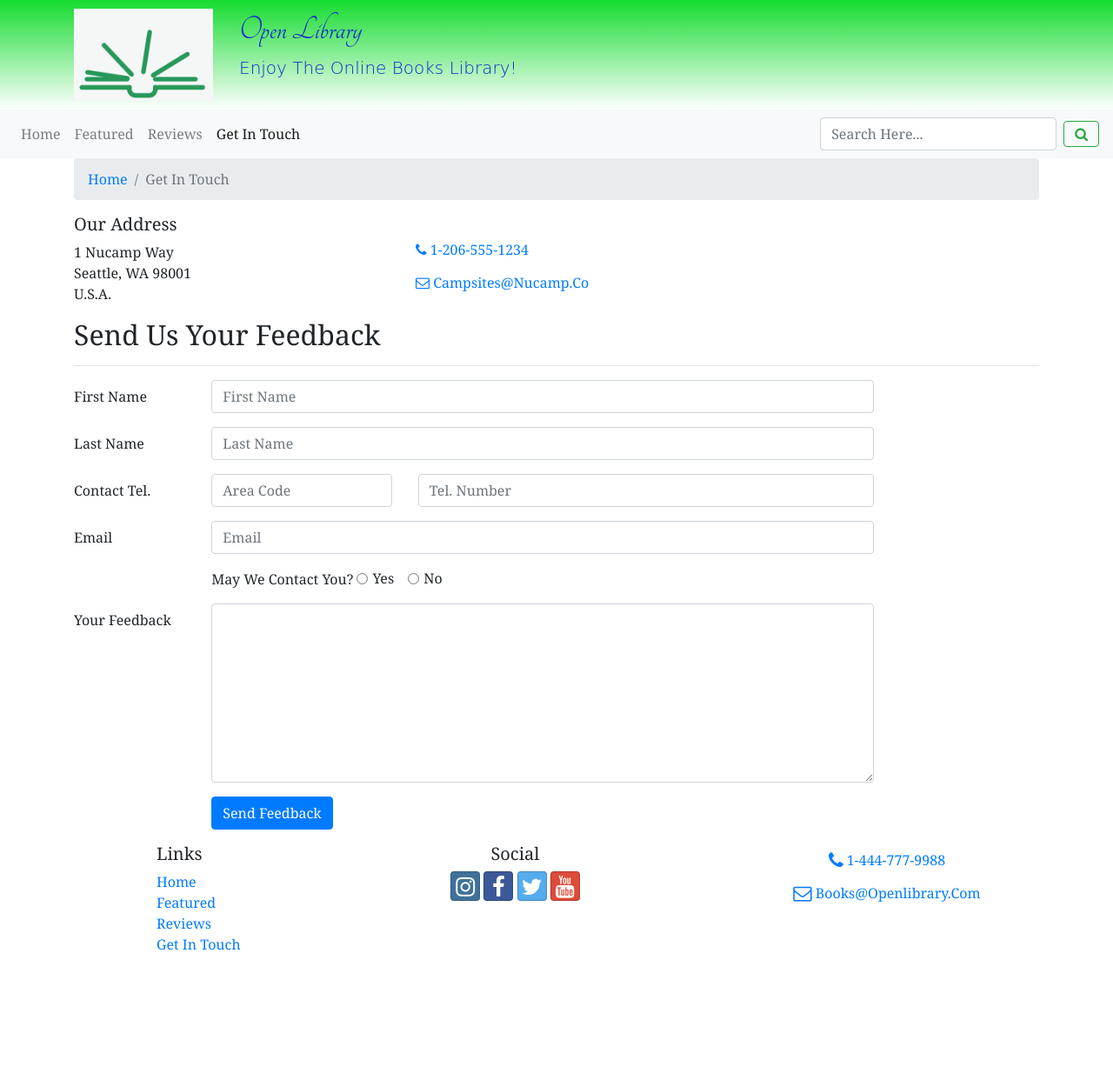
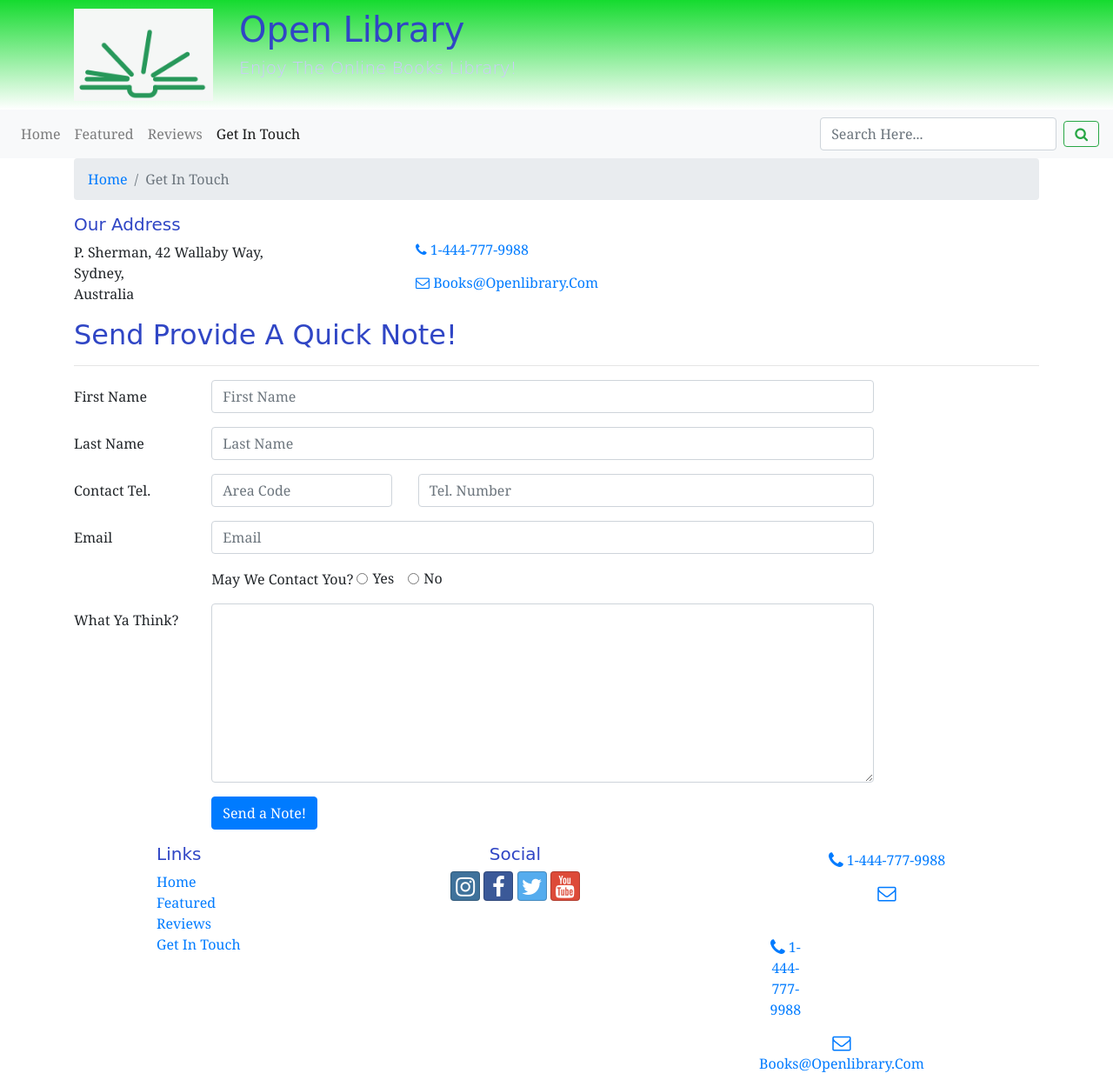
Before and after one commit to arunkumar09/Bookstore, a website: page contact.html in a window 1280 px wide. Shown: the whole page at 87% size. Before the commit the page ends 1114 px from the top, so only its background shows below. Drawn offline with nearby package versions, Linux system fonts and the light colour scheme.

Commit message:
more changes

```diff
--- a/contact.html
+++ b/contact.html
@@ -81,20 +81,20 @@
                 <div class="col-sm-4">
                     <h5>Our Address</h5>
                     <address>
-                        1 Nucamp Way<br />
-                        Seattle, WA 98001<br />
-                        U.S.A.
+                        P. Sherman, 42 Wallaby Way, <br />
+                        Sydney,<br />
+                        Australia
                     </address>
                 </div>
                 <div class="col">
-                    <a role="button" class="btn btn-link" href="tel:+12065551234"><i class="fa fa-phone"></i> 1-206-555-1234</a><br />
-                    <a role="button" class="btn btn-link" href="mailto:campsites@nucamp.co"><i class="fa fa-envelope-o"></i> campsites@nucamp.co</a>
+                    <a role="button" class="btn btn-link" href="tel:+1-444-777-9988"><i class="fa fa-phone"></i> 1-444-777-9988</a><br />
+                    <a role="button" class="btn btn-link" href="mailto:books@openlibrary.com"><i class="fa fa-envelope-o"></i> books@openlibrary.com</a>
                 </div>
             </div>
 
             <div class="row row-content">
                 <div class="col-12">
-                    <h2>Send us your Feedback</h2>
+                    <h2>Send provide a quick note!</h2>
                     <hr />
                 </div>
                 <div class="col-md-10">
@@ -140,14 +140,14 @@
                             </div>
                         </div>
                         <div class="form-group row">
-                            <label for="feedback" class="col-md-2 col-form-label">Your Feedback</label>
+                            <label for="feedback" class="col-md-2 col-form-label">What ya think?</label>
                             <div class="col-md-10">
                                 <textarea class="form-control" id="feedback" name="feedback" rows="8"></textarea>
                             </div>
                         </div>
                         <div class="form-group row">
                             <div class="offset-md-2 col-md-10">
-                                <button type="submit" class="btn btn-primary">Send Feedback</button>
+                                <button type="submit" class="btn btn-primary">Send a Note!</button>
                             </div>
                         </div>
                     </form>
@@ -180,10 +180,15 @@
                                 class="fa fa-youtube"></i></a>
                     </div>
                     <div class="col-sm-4 text-center">
-                        <a role="button" class="btn btn-link" href="tel:+12065551234"><i
+                        <a role="button" class="btn btn-link" href="tel:+1-444-777-9988"><i
                                 class="fa fa-phone fa-lg text-primary"></i> 1-444-777-9988</a><br />
-                        <a role="button" class="btn btn-link" href="mailto:campsites@nucamp.co"><i
+                        <a role="button" class="btn btn-link" href="mailto:books@openlibrary.com"><i
+                                class="fa fa-envelope-o fa-lg text-primary"></i>  <div class="col-sm-4 text-center">
+                        <a role="button" class="btn btn-link" href="tel:+1-444-777-9988"><i
+                                class="fa fa-phone fa-lg text-primary"></i> 1-444-777-9988</a><br />
+                        <a role="button" class="btn btn-link" href="mailto:books@openlibrary.com"><i
                                 class="fa fa-envelope-o fa-lg text-primary"></i> books@openlibrary.com</a>
+                    </div></a>
                     </div>
                 </div>
             </div>
--- a/css/main.css
+++ b/css/main.css
@@ -1,14 +1,12 @@
-header h1 {
-  font-family: "Tangerine", serif;
-  color: #0f2bcc;
-  padding-right: 100;
-}
+h1, h2, h3, h5 {
+  font-family: "Lobster", cursive;
+  color: #3046C5; }
+
+h2 {
+  color: #3046C5; }
 
 header h2 {
-  color: #0f2bcc;
-  font-family: cursive;
-  text-align: left;
-}
+  color: #CEC8FF; }
 
 body {
   font-family: "Open Sans", sans-serif;
@@ -29,7 +27,7 @@ img {
   height: auto;
 }
 #loginModal .modal-header {
-  background-color: #0e4e1c;
+  background-color: #0d922a;
   color: white;
 }
 
```
Also changed, not shown: featured.html (+2 -2 lines), index.html (+5 -5 lines), reviews.html (+2 -2 lines).
